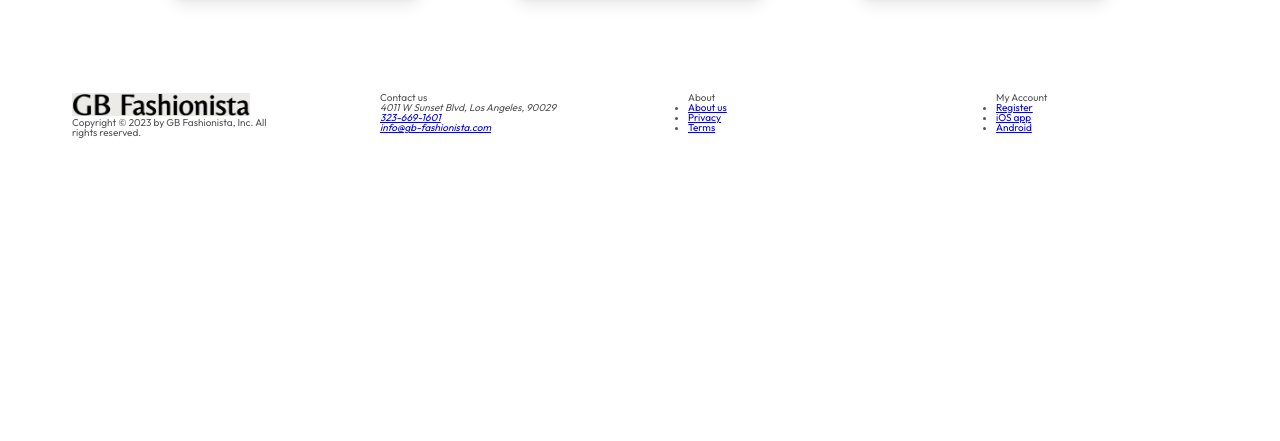
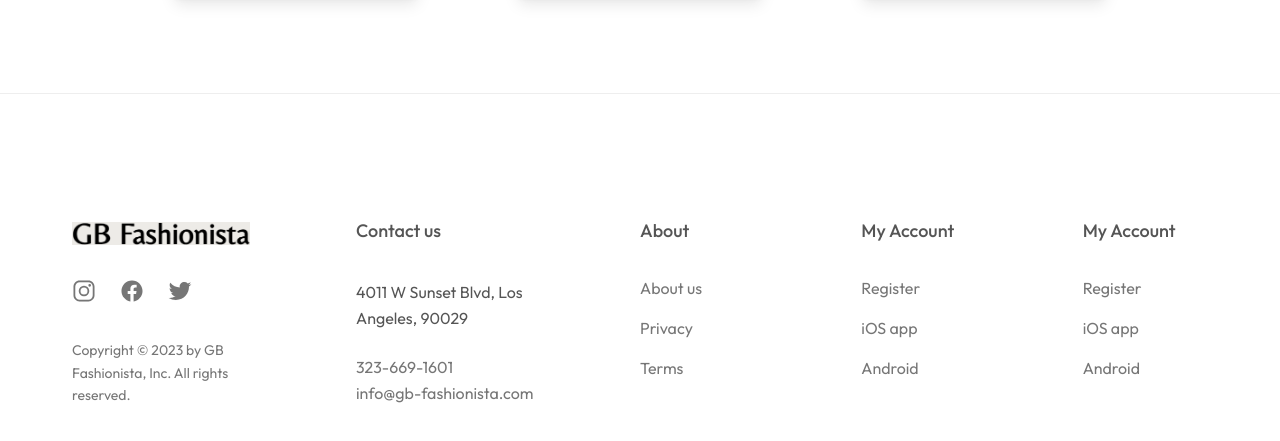
Before and after one commit to giuseppebrandi-byui/GB-Fashionista, a website built with Vite: page src/index.html in a window 1280 px wide. Shown: the part 1873-2314 px from the top of the page. Before the commit the page ends 2012 px from the top, so only its background shows below. Built offline with nearby package versions, Linux system fonts and the light colour scheme; a web font is replaced by a local one.

Commit message:
Added styling to first draft footer

```diff
--- a/src/css/style.css
+++ b/src/css/style.css
@@ -285,6 +285,10 @@
   gap: 9.6rem;
 }
 
+.grid--2-cols {
+  grid-template-columns: repeat(2, 1fr);
+}
+
 .grid--3-cols {
   grid-template-columns: repeat(3, 1fr);
 }
@@ -293,8 +297,8 @@
   grid-template-columns: repeat(4, 1fr);
 }
 
-.grid--2-cols {
-  grid-template-columns: repeat(2, 1fr);
+.grid--5-cols {
+  grid-template-columns: repeat(5, 1fr);
 }
 
 /**********************/
@@ -400,6 +404,8 @@
 }
 
 .product-card {
+  display: flex;
+  flex-direction: column;
   padding: 2rem;
   border: 1px solid #e9ecef;
   border-radius: 2px;
@@ -408,6 +414,7 @@
 
 .product-card a {
   text-decoration: none;
+  margin-top: auto;
 }
 
 .product-card:hover {
@@ -487,3 +494,79 @@
 .signup-details p {
   font-size: 1.6rem;
 }
+
+/**********************/
+/* FOOTER */
+/**********************/
+footer {
+  padding: 12.8rem 0;
+  border-top: 1px solid #eee;
+}
+
+.grid--footer {
+  grid-template-columns: 1.5fr 1.5fr 1fr 1fr 1fr;
+}
+
+.logo-col {
+  display: flex;
+  flex-direction: column;
+}
+
+.footer-logo {
+  display: block;
+  margin-bottom: 3.2rem;
+}
+
+.social-links {
+  list-style: none;
+  display: flex;
+  gap: 2.4rem;
+}
+
+.social-icon {
+  height: 2.4rem;
+  width: 2.4rem;
+}
+
+.copyright {
+  font-size: 1.4rem;
+  line-height: 1.6;
+  color: #767676;
+  margin-top: auto;
+}
+
+.footer-heading {
+  font-size: 1.8rem;
+  font-weight: 500;
+  margin-bottom: 4rem;
+}
+
+.contacts {
+  font-style: normal;
+  font-size: 1.6rem;
+  line-height: 1.6;
+}
+
+.address {
+  margin-bottom: 2.4rem;
+}
+
+.footer-nav {
+  list-style: none;
+  display: flex;
+  flex-direction: column;
+  gap: 2.4rem;
+}
+
+.footer-link:link,
+.footer-link:visited {
+  text-decoration: none;
+  font-size: 1.6rem;
+  color: #767676;
+  transition: all 0.3s;
+}
+
+.footer-link:hover,
+.footer-link:active {
+  color: #555;
+}
--- a/src/index.html
+++ b/src/index.html
@@ -11,6 +11,14 @@
       rel="stylesheet"
     />
     <link rel="stylesheet" href="/css/style.css" />
+    <script
+      type="module"
+      src="https://unpkg.com/ionicons@5.4.0/dist/ionicons/ionicons.esm.js"
+    ></script>
+    <script
+      nomodule=""
+      src="https://unpkg.com/ionicons@5.4.0/dist/ionicons/ionicons.js"
+    ></script>
     <title>GB Fashionista | Home</title>
   </head>
   <body>
@@ -171,8 +179,8 @@
       </section>
     </main>
     <footer class="footer">
-      <div class="container-md grid grid--4-cols">
-        <div class="logo col">
+      <div class="container-md grid grid--footer">
+        <div class="logo-col">
           <a href="#" class="footer-logo">
             <img
               class="logo"
@@ -180,16 +188,36 @@
               alt="GB Fashionista logo"
             />
           </a>
+          <ul class="social-links">
+            <li>
+              <a class="footer-link" href="#"
+                ><ion-icon class="social-icon" name="logo-instagram"></ion-icon
+              ></a>
+            </li>
+            <li>
+              <a class="footer-link" href="#"
+                ><ion-icon class="social-icon" name="logo-facebook"></ion-icon
+              ></a>
+            </li>
+            <li>
+              <a class="footer-link" href="#"
+                ><ion-icon class="social-icon" name="logo-twitter"></ion-icon
+              ></a>
+            </li>
+          </ul>
           <p class="copyright">
             Copyright &copy; 2023 by GB Fashionista, Inc. All rights reserved.
           </p>
         </div>
+
         <div class="address-col">
-          <p class="footer-headings">Contact us</p>
+          <p class="footer-heading">Contact us</p>
           <address class="contacts">
-            <p>4011 W Sunset Blvd, Los Angeles, 90029</p>
+            <p class="address">4011 W Sunset Blvd, Los Angeles, 90029</p>
             <p>
-              <a href="tel:323-669-1601">323-669-1601</a><br /><a
+              <a class="footer-link" href="tel:323-669-1601">323-669-1601</a
+              ><br /><a
+                class="footer-link"
                 href="mailto:info@gb-fashionista.com"
                 >info@gb-fashionista.com</a
               >
@@ -199,17 +227,26 @@
         <nav class="nav-col">
           <p class="footer-heading">About</p>
           <ul class="footer-nav">
-            <li><a href="#">About us</a></li>
-            <li><a href="#">Privacy</a></li>
-            <li><a href="#">Terms</a></li>
+            <li><a class="footer-link" href="#">About us</a></li>
+            <li><a class="footer-link" href="#">Privacy</a></li>
+            <li><a class="footer-link" href="#">Terms</a></li>
           </ul>
         </nav>
         <nav class="nav-col">
           <p class="footer-heading">My Account</p>
           <ul class="footer-nav">
-            <li><a href="#">Register</a></li>
-            <li><a href="#">iOS app</a></li>
-            <li><a href="#">Android</a></li>
+            <li><a class="footer-link" href="#">Register</a></li>
+            <li><a class="footer-link" href="#">iOS app</a></li>
+            <li><a class="footer-link" href="#">Android</a></li>
+            <!-- <li><img class="visa" src="images/visa.png" alt="" /></li> -->
+          </ul>
+        </nav>
+        <nav class="nav-col">
+          <p class="footer-heading">My Account</p>
+          <ul class="footer-nav">
+            <li><a class="footer-link" href="#">Register</a></li>
+            <li><a class="footer-link" href="#">iOS app</a></li>
+            <li><a class="footer-link" href="#">Android</a></li>
             <!-- <li><img class="visa" src="images/visa.png" alt="" /></li> -->
           </ul>
         </nav>
```
